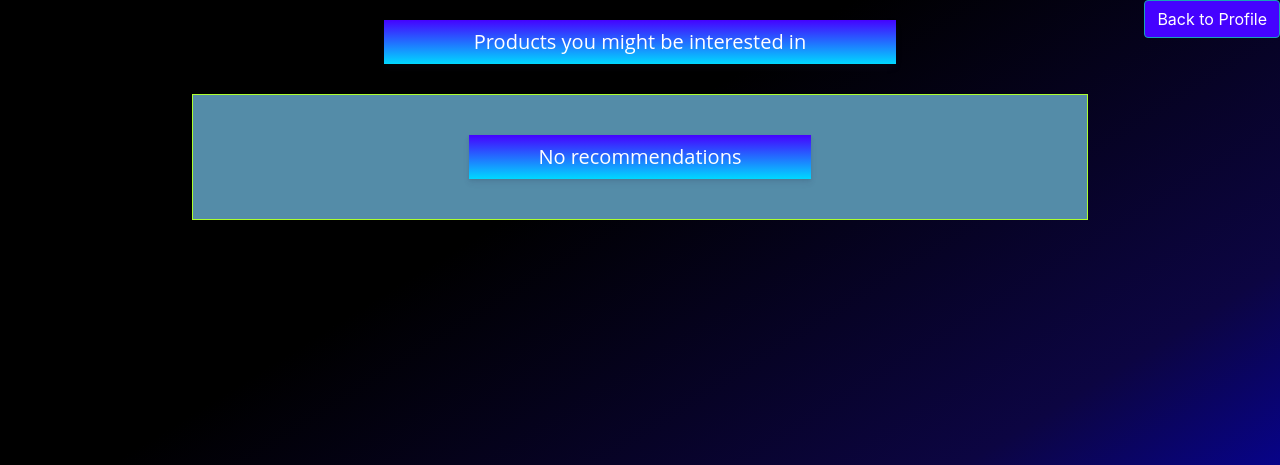
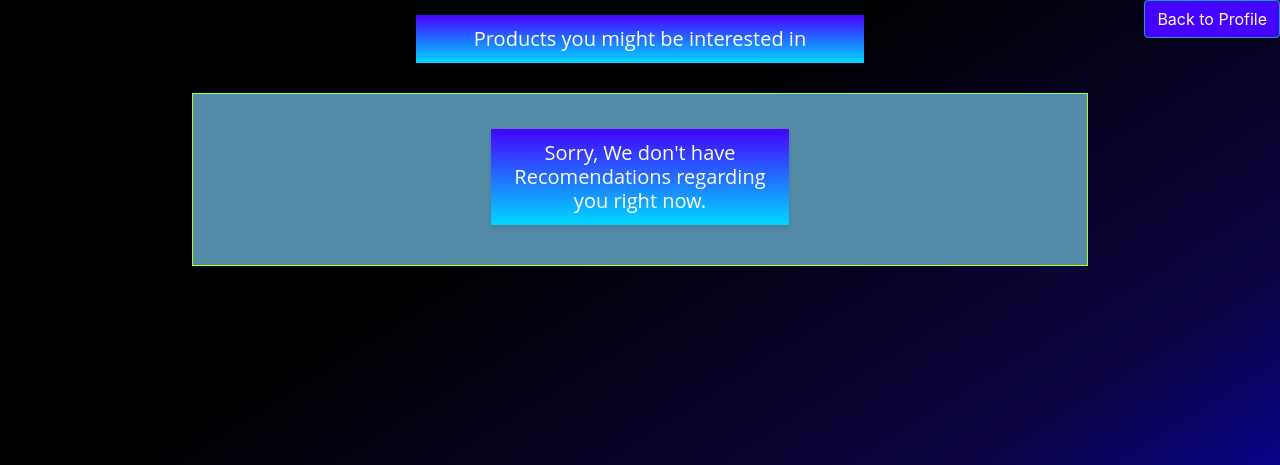
Before and after one commit to Anishde85/sociocom, a Django app: page /recommendations/ in a window 1280 px wide. Shown: the top 465 px of the page. Run offline with Django 3.2, Linux system fonts and the light colour scheme; a user stored in the database is signed in; data comes from the database, SQL or seed files in the repository; some libraries are stand-ins or nearby versions.

Commit message:
Update recommendations.html

```diff
--- a/users/templates/recommendations.html
+++ b/users/templates/recommendations.html
@@ -23,12 +23,12 @@
             border-color: #11cdef;
             background-image: linear-gradient(to top, #00d9ff, #4502ff);
             box-shadow: 0 4px 6px rgba(50, 50, 93, .11), 0 1px 3px rgba(0, 0, 0, .08);
-            width: 40%;
+            width: 35%;
             align-self: center;
             margin: auto;
-            margin-top: 20px;
+            margin-top: 15px;
             margin-bottom: 20px;
-            padding: 10px;
+            padding: 12px;
             font-size: 20px;
             font-family: Open Sans, sans-serif;
         }
@@ -75,10 +75,12 @@
 
         {% if not recs %}
         <h1>
-            No recommendations
+            Sorry, We don't have Recomendations regarding you right now.
         </h1>
         {% else %}
-
+        <h1>
+            Our best Recomendations regarding you:-
+        </h1>
         <div class="row">
             {% for x in recs %}
             <div class="card col-md-4">
```
